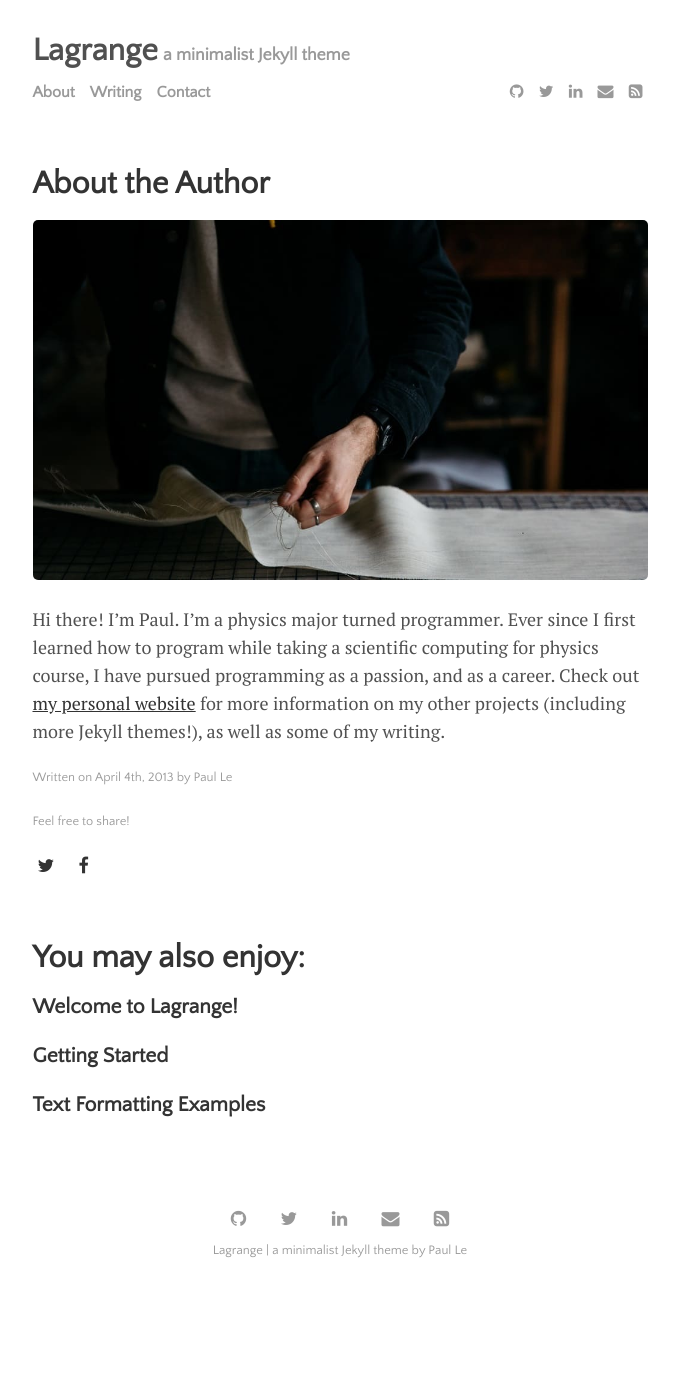
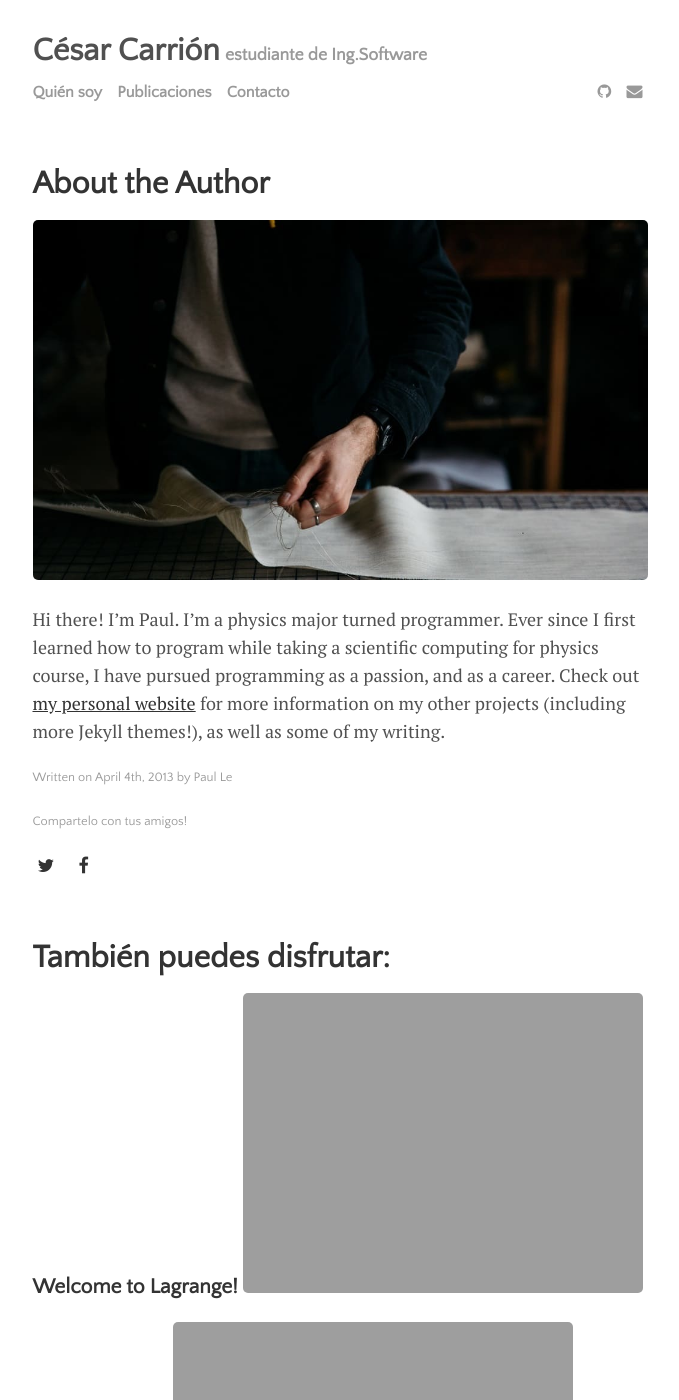
Before and after one commit to CesarFCL/CesarCarrion, a Jekyll site: the page built from _posts/2013-04-04-about-the-author.md, in a window 1280 px wide and 1400 px high. Shown: the whole window, without its empty margins (300-979 px from the left). Built offline with Jekyll 4.4.1, drawn with Linux system fonts in a browser that asks for light colours; some of the changed text lies outside the part shown.

Commit message:
Primeras modificaciónes
Primeras modificaciónes

```diff
--- a/404.html
+++ b/404.html
@@ -5,7 +5,7 @@ permalink: 404.html
 ---
 
 <div class="page">
-  <h1 class="page-title">404: Page not found</h1>
+  <h1 class="page-title">404: Pagina no encontrada</h1>
 
   <iframe width="560" height="315" src="https://www.youtube.com/embed/SIaFtAKnqBU?autoplay=1&start=3" frameborder="0" allowfullscreen></iframe>
 
--- a/_config.yml
+++ b/_config.yml
@@ -20,9 +20,9 @@ permalink:           none
 plugins:             [jekyll-paginate, jekyll-sitemap, jekyll-feed, jekyll-seo-tag]
 
 # Customise atom feed settings (this is where Jekyll-Feed gets configuration information)
-title:		           'Lagrange'
-description:	       'a minimalist Jekyll theme'
-author:              'Paul Le'
+title:		           'César Carrión'
+description:	       'estudiante de Ing.Software'
+author:              'César'
 
 # RSS 2.0 can be used instead of Atom by uncommenting following two lines
 #feed:
--- a/_data/settings.yml
+++ b/_data/settings.yml
@@ -1,32 +1,32 @@
 # Change 'comments' to true for Disqus comments
 disqus:
   comments: false
-  disqus_shortname: 'https-lenpaul-github-io-lagrange'
+  disqus_shortname: 'https-cesarfcl-github-io-miblogv3'
 
 # If you are not using Google Analytics, please change 'google-ID' to an empty string
-google-ID: 'UA-112060364-1'
+# google-ID: 'UA-112060364-1'
 
 menu:
-- {name: 'About', path: 'menu', url: 'about.html'}
-- {name: 'Writing', path: 'menu', url: 'writing.html'}
-- {name: 'Contact', path: 'menu', url: 'contact.html'}
+- {name: 'Quién soy', path: 'menu', url: 'about.html'}
+- {name: 'Publicaciones', path: 'menu', url: 'writing.html'}
+- {name: 'Contacto', path: 'menu', url: 'contact.html'}
 
 # Available social icons are powered by Font Awesome, so you can use any icon that they offer
 social:
-- {icon: 'github', link: 'https://www.github.com/lenpaul'}
-- {icon: 'twitter', link: 'https://twitter.com/paululele'}
-- {icon: 'linkedin', link: 'http://www.linkedin.com/in/lenpaul/'}
-- {icon: 'envelope', link: 'mailto:l.nguyen.paul@gmail.com'}
-- {icon: 'rss-square', link: '/feed.xml'}
+- {icon: 'github', link: 'https://github.com/CesarFCL'}
+#- {icon: 'twitter', link: ''}
+#- {icon: 'linkedin', link: ''}
+- {icon: 'envelope', link: 'cesar6260@gmail.com'}
+#- {icon: 'rss-square', link: '/feed.xml'}
 # - {icon: 'rss-square', link: '/rss-feed.xml'}
 
 # Customize site text
 pagination:
-  next_page: 'Newer'
-  previous_page: 'Older'
+  next_page: 'Nuevas'
+  previous_page: 'Anitguas'
 
-sharing_button_prompt: 'Feel free to share!'
+sharing_button_prompt: 'Compartelo con tus amigos!'
 
-related_posts: 'You may also enjoy:'
+related_posts: 'También puedes disfrutar:'
 
 post_date_prefix: 'Written on'
--- a/_includes/related-posts.html
+++ b/_includes/related-posts.html
@@ -10,7 +10,7 @@
             <h3>
               <a href="{{ site.github.url }}{{ mypost.url }}">
                 {{ mypost.title }}
-                <!--<img src="{{ site.url }}{{ site.baseurl }}/images/{{ mypost.image.teaser }}">-->
+                <img src="{{ site.url }}{{ site.baseurl }}/images/{{ mypost.image.teaser }}">
                 <!--<small>{{ mypost.date | date: "%B %-d, %Y" }}</small>-->
               </a>
             </h3>
```
